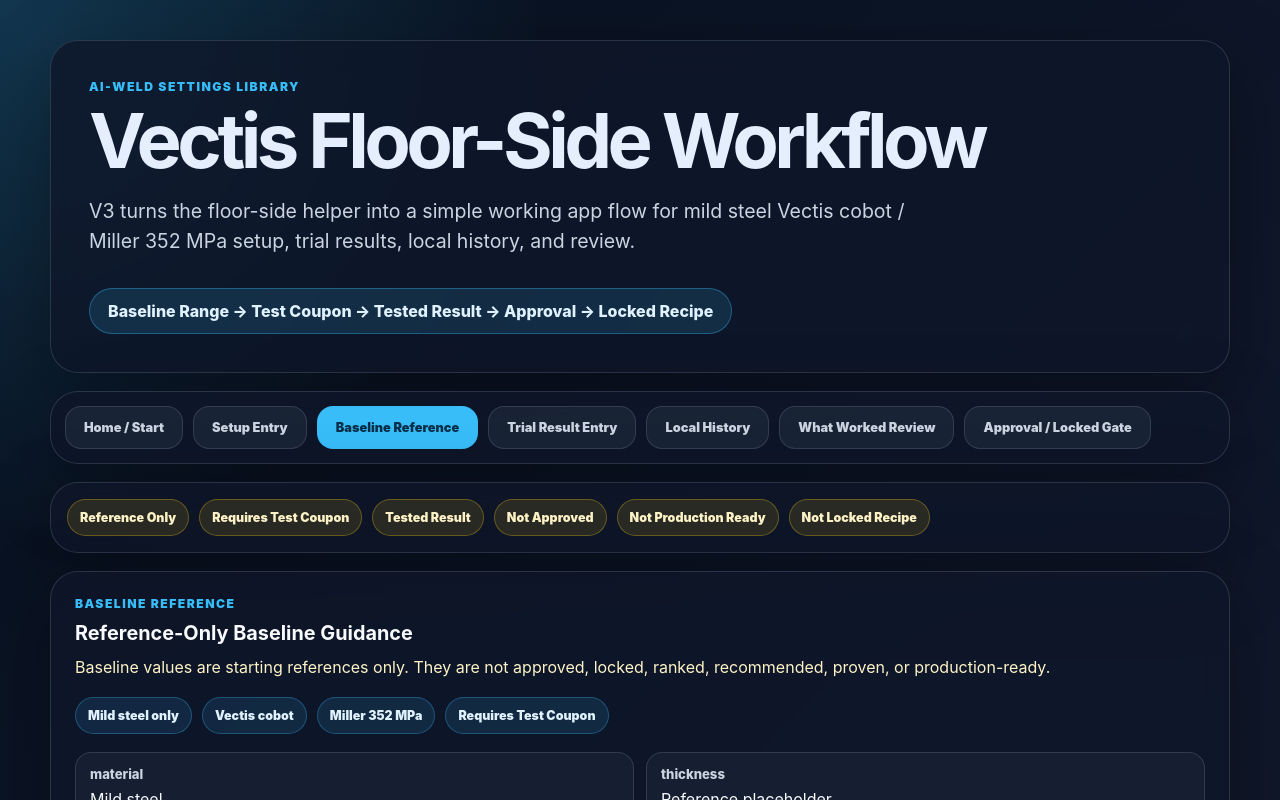
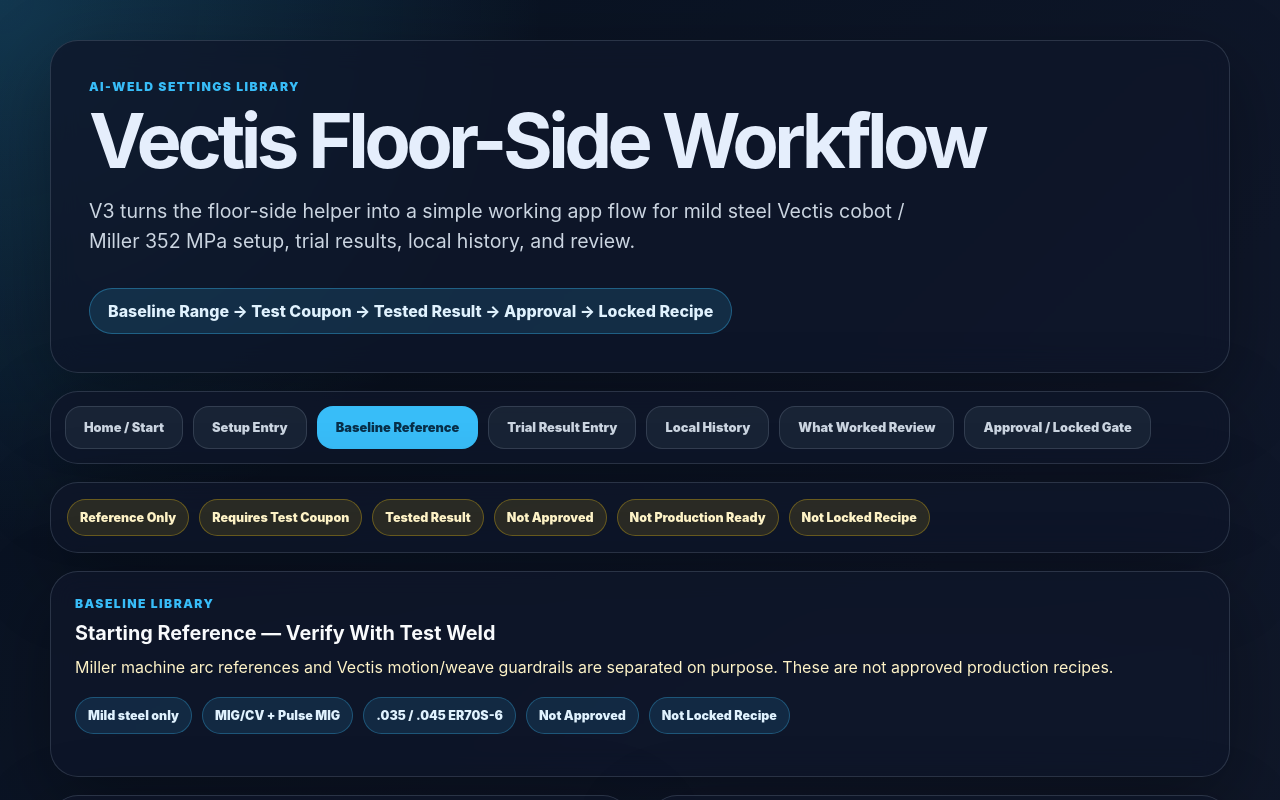
Before and after one commit to kool1160/vectis-lets-weld, a React (Vite) app: page / in a window 1280 px wide. Both pictures are taken after a click on the button "Baseline Reference". Shown: the top 800 px of the page. Built offline with nearby package versions, Linux system fonts and the light colour scheme.

Commit message:
Add V4-M5 baseline library separated app view

```diff
--- a/src/main.tsx
+++ b/src/main.tsx
@@ -137,29 +137,24 @@
   'Traceable ID Value',
 ];
 
-const baselineReferenceRows = [
-  ['material', 'Mild steel'],
-  ['thickness', 'Reference placeholder'],
-  ['gauge', 'Reference placeholder'],
-  ['joint_type', 'Reference placeholder'],
-  ['weld_position', 'Reference placeholder'],
-  ['wire_type', 'ER70S-6'],
-  ['wire_diameter', '.035 / .045 ER70S-6 only'],
-  ['gas', 'Shop-used mild steel gas only'],
-  ['mode', 'MIG/CV or Pulse MIG'],
-  ['wfs_low', 'Reference only'],
-  ['wfs_high', 'Reference only'],
-  ['voltage_low', 'Reference only'],
-  ['voltage_high', 'Reference only'],
-  ['trim_or_arc_length_low', 'Reference only'],
-  ['trim_or_arc_length_high', 'Reference only'],
-  ['travel_speed_low', 'Reference only'],
-  ['travel_speed_high', 'Reference only'],
-  ['weave_type', 'Reference only'],
-  ['source_label', 'SHOP_REFERENCE / MILLER_MACHINE_REFERENCE / VECTIS_MANUAL_GUARDRAIL'],
-  ['confidence_level', 'REFERENCE_ONLY'],
-  ['baseline_status', 'REFERENCE_ONLY'],
-  ['requiresTestCoupon', 'true'],
+const millerLibraryRows = [
+  ['Section', 'Miller Machine Baseline References'],
+  ['Scope', 'Machine-side arc setup references only'],
+  ['Source / Evidence Status', 'Required before numeric values are entered'],
+  ['Value Status', 'missing_unverified / verified_starting_reference'],
+  ['Test Weld Required', 'true'],
+  ['Control', 'Starting Reference — Verify With Test Weld'],
+  ['Status', 'Not Approved / Not Production Ready / Not Locked Recipe'],
+];
+
+const vectisGuardrailRows = [
+  ['Section', 'Vectis Motion / Weave Guardrails'],
+  ['Scope', 'Cobot-side motion/weave references only'],
+  ['Weave Pattern Type', 'No Weave / Zig-Zag / Sine / InLine / Other'],
+  ['Motion Value Status', 'missing_unverified / verified_starting_reference'],
+  ['Test Weld Required', 'true'],
+  ['Control', 'Starting Reference — Verify With Test Weld'],
+  ['Status', 'Not Approved / Not Production Ready / Not Locked Recipe'],
 ];
 
 function fieldKey(field: string) {
@@ -215,6 +210,19 @@
   );
 }
 
+function ReferenceTable({ rows }: { rows: string[][] }) {
+  return (
+    <div className="reference-table" aria-label="Baseline library separated reference fields">
+      {rows.map(([label, value]) => (
+        <div className="reference-row" key={label}>
+          <strong>{label}</strong>
+          <span>{value}</span>
+        </div>
+      ))}
+    </div>
+  );
+}
+
 function SetupEntryControls() {
   return (
     <div className="field-grid">
@@ -251,36 +259,45 @@
     <section className="helper-grid">
       <article className="panel wide">
         <div className="panel-heading">
-          <p className="section-kicker">Baseline Reference</p>
-          <h2>Reference-Only Baseline Guidance</h2>
+          <p className="section-kicker">Baseline Library</p>
+          <h2>Starting Reference — Verify With Test Weld</h2>
           <p className="panel-note">
-            Baseline values are starting references only. They are not approved, locked, ranked, recommended, proven, or production-ready.
+            Miller machine arc references and Vectis motion/weave guardrails are separated on purpose. These are not approved production recipes.
           </p>
         </div>
-
         <div className="reference-summary">
           <span>Mild steel only</span>
-          <span>Vectis cobot</span>
-          <span>Miller 352 MPa</span>
-          <span>Requires Test Coupon</span>
+          <span>MIG/CV + Pulse MIG</span>
+          <span>.035 / .045 ER70S-6</span>
+          <span>Not Approved</span>
+          <span>Not Locked Recipe</span>
         </div>
+      </article>
 
-        <div className="reference-table" aria-label="Baseline reference fields">
-          {baselineReferenceRows.map(([label, value]) => (
-            <div className="reference-row" key={label}>
-              <strong>{label}</strong>
-              <span>{value}</span>
-            </div>
-          ))}
+      <article className="panel">
+        <div className="panel-heading">
+          <p className="section-kicker">Miller 352 MPa</p>
+          <h2>Machine Baseline References</h2>
+          <p className="panel-note">Machine-side arc setup references only. Source, evidence, value status, and test weld requirement stay visible.</p>
         </div>
+        <ReferenceTable rows={millerLibraryRows} />
+      </article>
+
+      <article className="panel">
+        <div className="panel-heading">
+          <p className="section-kicker">Vectis Cobot</p>
+          <h2>Motion / Weave Guardrails</h2>
+          <p className="panel-note">Cobot-side travel, motion, weave, and setup guardrails only. These do not replace Miller machine arc settings.</p>
+        </div>
+        <ReferenceTable rows={vectisGuardrailRows} />
       </article>
 
       <article className="panel wide review-panel">
         <div>
-          <p className="section-kicker">Next Safe Step</p>
-          <h2>Create Test Coupon / Trial Weld</h2>
+          <p className="section-kicker">Control Notice</p>
+          <h2>Starting Reference — Verify With Test Weld</h2>
           <p>
-            Use baseline guidance to start a test coupon or trial weld only. Tested results must be recorded before approval or locking can be considered.
+            Use these lanes to find a starting reference only. Test results must be recorded before approval or locking can be considered.
           </p>
         </div>
         <button type="button">Create Test Coupon</button>
```
